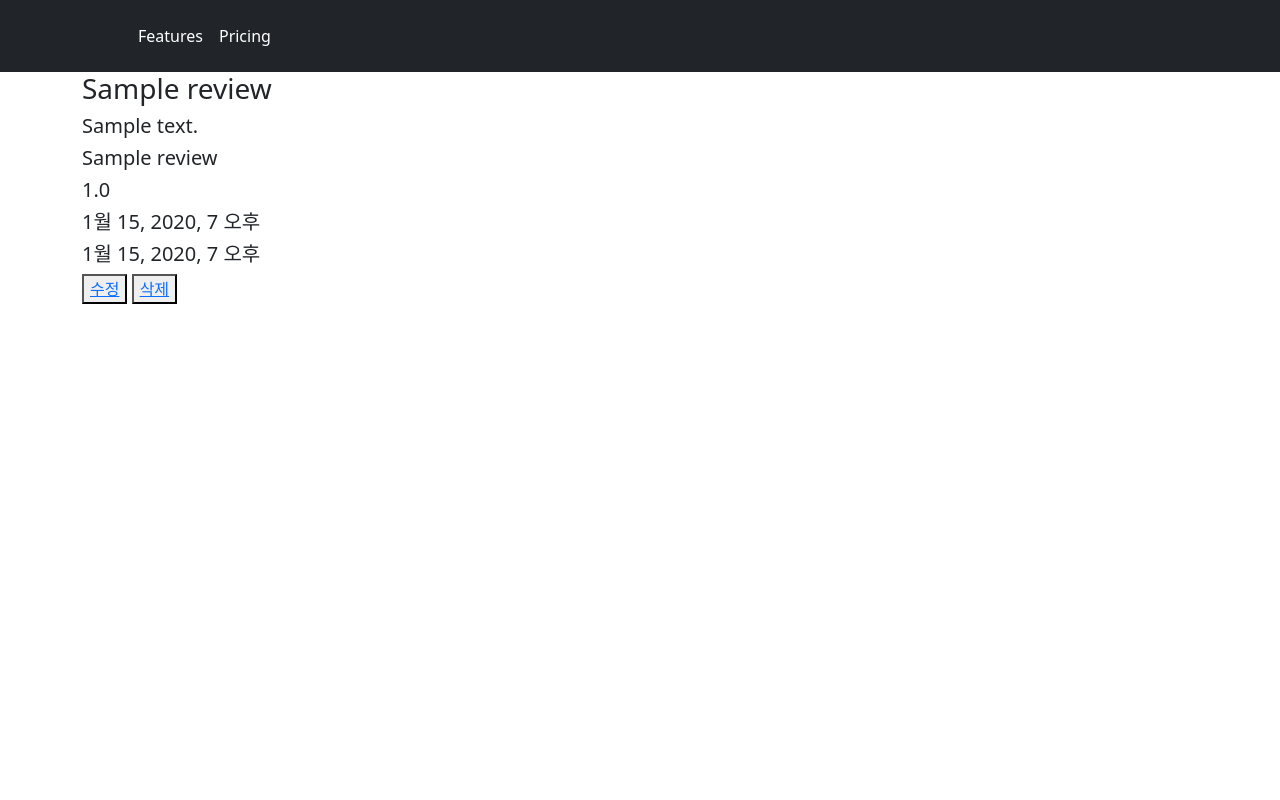
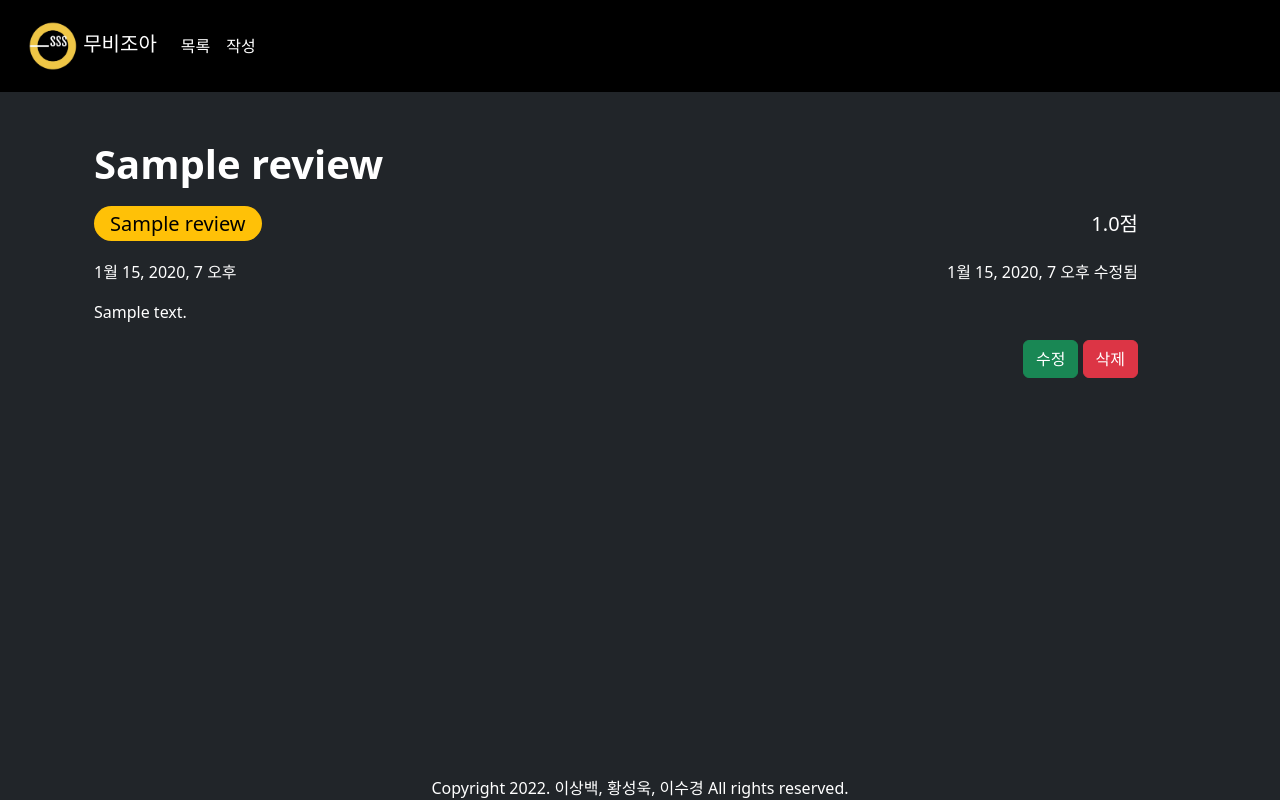
Before and after one commit to code-sum/221007-Pair-PJT, a Django app: page /reviews/1/ in a window 1280 px wide. Run offline with Django 3.2, Linux system fonts and the light colour scheme; tables that the repository leaves empty hold one stand-in row (values such as "Sample post"); some libraries are stand-ins or nearby versions.

Commit message:
edit CSS

```diff
--- a/reviews/templates/reviews/detail.html
+++ b/reviews/templates/reviews/detail.html
@@ -1,21 +1,28 @@
 {% extends 'base.html' %}
 
 {% block content %}
-  <h3>{{ review.title }}</h3>
-  <h5>{{ review.content}}</h5>
-  <h5>{{ review.movie_name}}</h5>
-  <h5>{{ review.grade}}</h5>
-  <h5>{{ review.created_at}}</h5>
-  <h5>{{ review.updated_at}}</h5>
-  <button>
-    <a href="{% url 'reviews:update' review.pk%}">
-      수정
-    </a>
-  </button>
-  <button>
-    <a href="{% url 'reviews:delete' review.pk%}">
-      삭제
-    </a>
-  </button>
+
+  <div class="container text-white mt-5">
+    <h1 class="fw-bold">{{ review.title }}</h1>
+    <div class="d-flex justify-content-between mb-3 mt-4">
+      <h5>
+        <span class="py-1 px-3 bg-warning rounded-pill text-black">{{ review.movie_name}}</span></h5>
+      <h5 class="me-5">{{ review.grade}}점</h5>
+    </div>
+    <div class="d-flex justify-content-between">
+      <p>{{ review.created_at}}</p>
+      <p class="me-5">{{ review.updated_at}}
+        수정됨</p>
+    </div>
+    <p class="me-5">{{ review.content}}</p>
+    <div class="text-end me-5">
+      <a class="btn btn-success" href="{% url 'reviews:update' review.pk%}">
+        수정
+      </a>
+      <a class="btn btn-danger" href="{% url 'reviews:delete' review.pk%}">
+        삭제
+      </a>
+    </div>
+  </div>
 
 {% endblock %}
--- a/reviews/urls.py
+++ b/reviews/urls.py
@@ -4,10 +4,10 @@ from . import views
 app_name = 'reviews'
 
 urlpatterns = [
+    path('', views.main, name='main'),
     path('index/', views.index, name='index'),
     path('create/', views.create, name='create'),
     path('<int:pk>/', views.detail, name='detail'),
     path('<int:pk>/update', views.update, name='update'),
     path('<int:pk>/delete', views.delete, name='delete'),
-
 ]
--- a/reviews/views.py
+++ b/reviews/views.py
@@ -3,6 +3,9 @@ from .forms import ReviewForm
 from .models import Review
 
 # Create your views here.
+
+def main(request):
+    return render(request, 'reviews/main.html')
 
 def index(request):
     reviews = Review.objects.order_by('-pk')
--- a/templates/base.html
+++ b/templates/base.html
@@ -10,29 +10,31 @@
     <title>Document</title>
   </head>
 
-  <body>
-    <nav class="p-3 text-bg-dark">
-      <div class="container">
-        <div class="d-flex flex-wrap align-items-center justify-content-center justify-content-lg-start">
-          <a href="/" class="d-flex align-items-center mb-2 mb-lg-0 text-white text-decoration-none">
-            <svg class="bi me-2" width="40" height="32" role="img" aria-label="Bootstrap">
-              <use xlink:href="#bootstrap"></use>
-            </svg>
-          </a>
-          <ul class="nav col-12 col-lg-auto me-lg-auto mb-2 justify-content-center mb-md-0">
-            <li>
-              <a href="#" class="nav-link px-2 text-white">Features</a>
-            </li>
-            <li>
-              <a href="#" class="nav-link px-2 text-white">Pricing</a>
-            </li>
-          </ul>
+  <body class="bg-dark">
+    <!-- Navbar -->
+    <nav class="navbar navbar-expand-lg bg-black p-3">
+      <div class="container-fluid">
+        <a class="navbar-brand text-white" href="{% url 'reviews:main' %}">
+          {% load static %}
+          <img src="{% static 'logo.jpg' %}" alt="logo" width="50" class="algin-text-center">
+          무비조아</a>
+        <button class="navbar-toggler" type="button" data-bs-toggle="collapse" data-bs-target="#navbarNavAltMarkup" aria-controls="navbarNavAltMarkup" aria-expanded="false" aria-label="Toggle navigation">
+          <span class="navbar-toggler-icon"></span>
+        </button>
+        <div class="collapse navbar-collapse" id="navbarNavAltMarkup">
+          <div class="navbar-nav">
+            <a class="nav-link text-white" href="{% url 'reviews:index' %}">목록</a>
+            <a class="nav-link text-white" href="{% url 'reviews:create' %}">작성</a>
           </div>
         </div>
       </div>
     </nav>
+
     <div class="container">
       {% block content %}{% endblock content %}
+    </div>
+    <div class="d-flex justify-content-center">
+      <footer class="text-center py-0 text-white position-absolute bottom-0">Copyright 2022. 이상백, 황성욱, 이수경 All rights reserved.</footer>
     </div>
     <!-- JavaScript Bundle with Popper -->
     <script src="https://cdn.jsdelivr.net/npm/bootstrap@5.2.2/dist/js/bootstrap.bundle.min.js" integrity="sha384-OERcA2EqjJCMA+/3y+gxIOqMEjwtxJY7qPCqsdltbNJuaOe923+mo//f6V8Qbsw3" crossorigin="anonymous"></script>
```
Also changed, not shown: reviews/templates/reviews/create.html (+8 -6 lines), reviews/templates/reviews/delete.html (+13 -9 lines), reviews/templates/reviews/index.html (+3 -5 lines), reviews/templates/reviews/main.html (added, +12 -0 lines), reviews/templates/reviews/update.html (+8 -5 lines), reviews/migrations/0001_initial.py, reviews/static/logo.jpg (added). Lines whose indentation alone changed are shown as unchanged.
